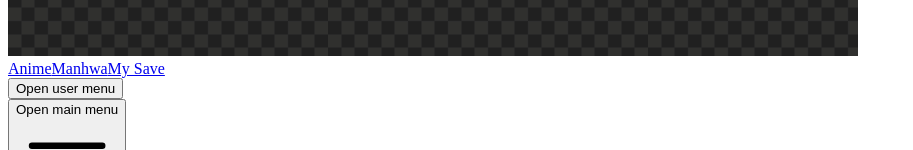
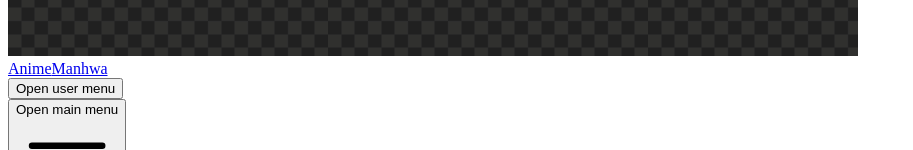
Before and after one commit to AbdulahiMohamud/BingeOtaku, a React (Create React App) app: page / in a window 1280 px wide. Shown: the part 667-817 px from the top of the page, without its empty margins (0-913 px from the left). Built offline with nearby package versions, Linux system fonts and the light colour scheme.

Commit message:
removed signup from nav bar

```diff
--- a/src/components/Landing.js
+++ b/src/components/Landing.js
@@ -13,8 +13,7 @@ import SavedManhwa from "./SavedManhwa";
 
 const navigation = [
   { name: "Anime", href: "/anime", current: false },
-  { name: "Manhwa", href: "/manhwa", current: false },
-  { name: "My Save", href: "/signup", current: false },
+  { name: "Manhwa", href: "/manhwa", current: false }
 ];
 
 const loggedInUserNavigation = [
```
Also changed, not shown: src/components/MovieShows.js (deleted).
